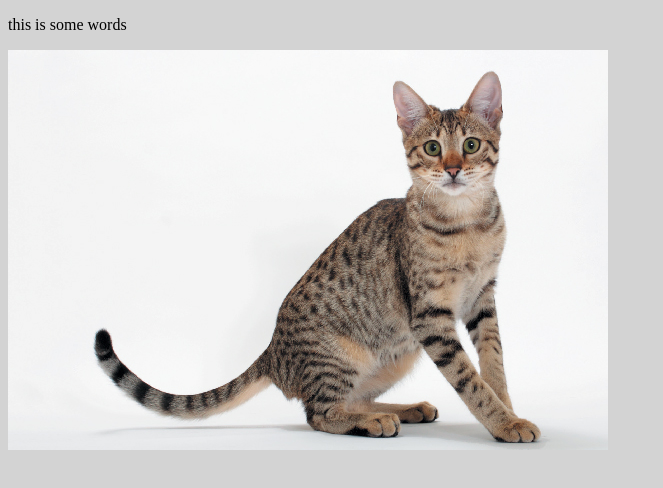
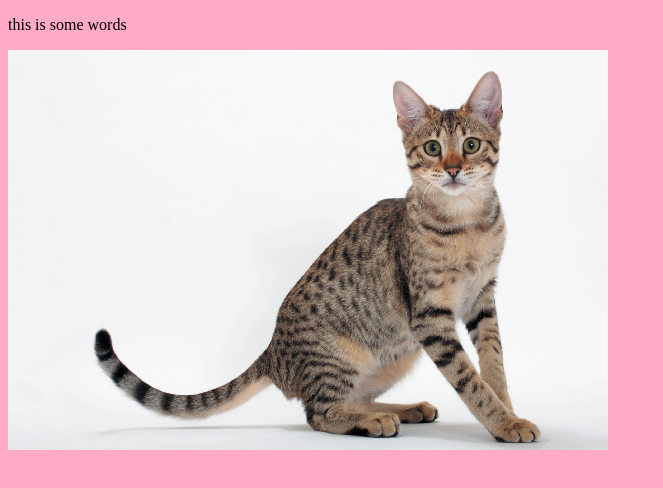
Before and after one commit to LaurenRoberts/thisThing, a plain HTML site: page index.html in a window 1280 px wide. Shown: the whole page, without its empty margins (0-663 px from the left). Drawn offline with Linux system fonts and the light colour scheme.

Commit message:
changed the bg color

```diff
--- a/css/style.css
+++ b/css/style.css
@@ -1,4 +1,4 @@
 body {
-    background-color: lightgrey;
+    background-color: #ffaac7;
 
 }
```
